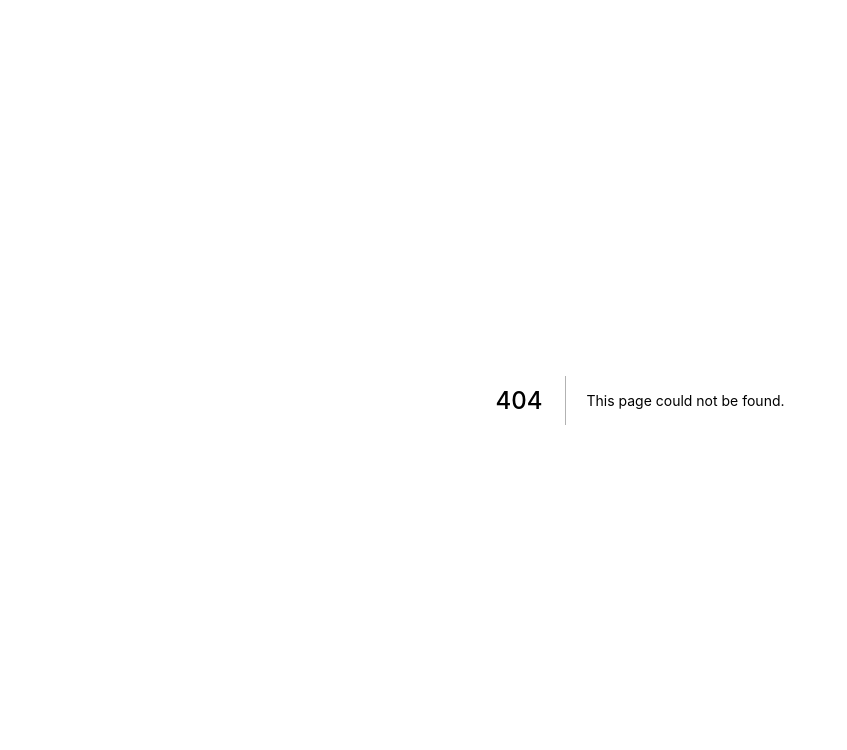
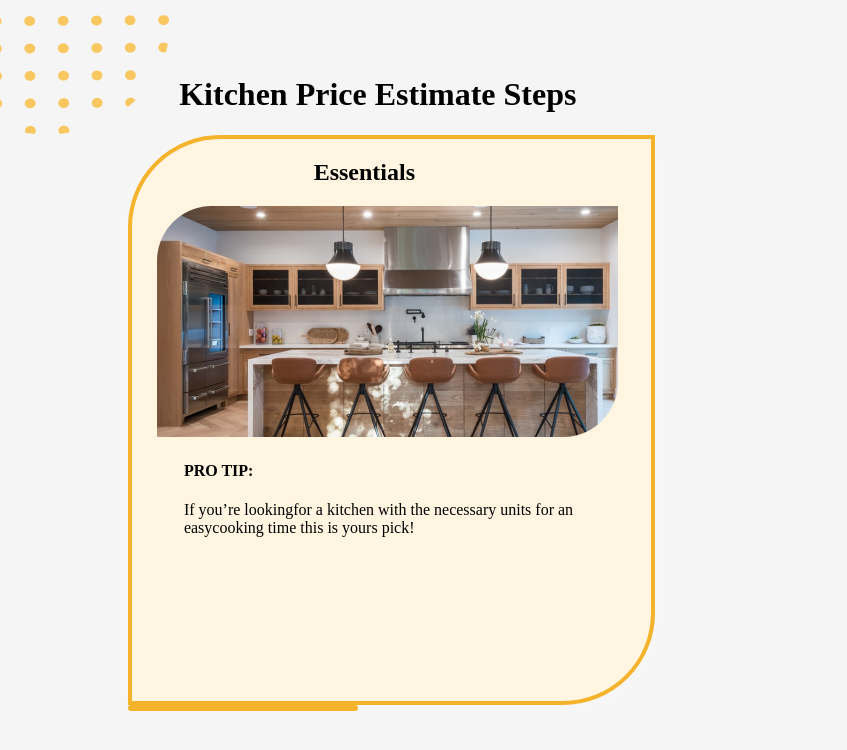
Before and after one commit to jalaj711/kitchendotcom-redesign, a Next.js app: page /estimator-13 in a window 1280 px wide. Before the commit this address had no page. Shown: the top 750 px of the page, without its empty margins (0-847 px from the left). Built offline with nearby package versions, Linux system fonts and the light colour scheme; a web font is replaced by a local one.

Commit message:
estimator 13 started

```diff
--- /dev/null
+++ b/pages/estimator-13/index.js
@@ -0,0 +1,37 @@
+import React from "react";
+import styles from "./styles.module.scss";
+import DoodleDots from "../../components/DoodleDotsEllipse";
+import Image1 from "../../assets/Rectangle91.png";
+
+const Estimator13 = () => {
+  return (
+    <div className={styles.container}>
+      <DoodleDots className={styles.dots} />
+      <div className={styles.head}>
+        <h1 className={styles.est}> Kitchen Price Estimate Steps</h1>
+      </div>
+      <div className={styles.card}>
+        <div className={styles.div1}>
+          <div className={styles.v1}>
+            <h2 className={styles.ess}>Essentials</h2>
+          </div>
+          <div className={styles.img}>
+            <img className={styles.img1} src={Image1.src} />
+          </div>
+          <div className={styles.para}>
+            <h4>PRO TIP:</h4>
+            <p className={styles.p1}>
+              If you’re lookingfor a kitchen with the necessary units for an
+              easycooking time this is yours pick!{" "}
+            </p>
+          </div>
+        </div>
+        <div className={styles.div2}>
+            <div className={styles.v2}></div>
+        </div>
+      </div>
+    </div>
+  );
+};
+
+export default Estimator13;
--- /dev/null
+++ b/pages/estimator-13/styles.module.scss
@@ -0,0 +1,43 @@
+
+.dots{
+    margin-top: -7%;
+    left: -6%;
+    position:relative;
+}
+
+.est{
+    position: relative;
+    left: 14%;
+    margin-top: -5%;
+    align-self: flex-start;
+
+}
+.div1{
+    background: #FFF5E1;
+border: 4px solid #F4B32A;
+box-shadow: 0px 4px 29px 4px rgba(255, 255, 255, 0.25);
+border-radius: 92px 0px;
+width: 527px;
+height: 570px;
+}
+.ess {
+    padding-left: 35%;
+}
+.img{
+    padding-left: 25px;
+}
+.para{
+    padding-left: 10%;
+}
+.card{
+    padding-left: 10%;
+
+
+}
+.v2{
+    background: #FFF5E1;
+border: 3px solid #F4B32A;
+border-radius: 26px;
+height: 20%;
+width: 20%;
+}
```
Also changed, not shown: assets/Rectangle91.png (added).
